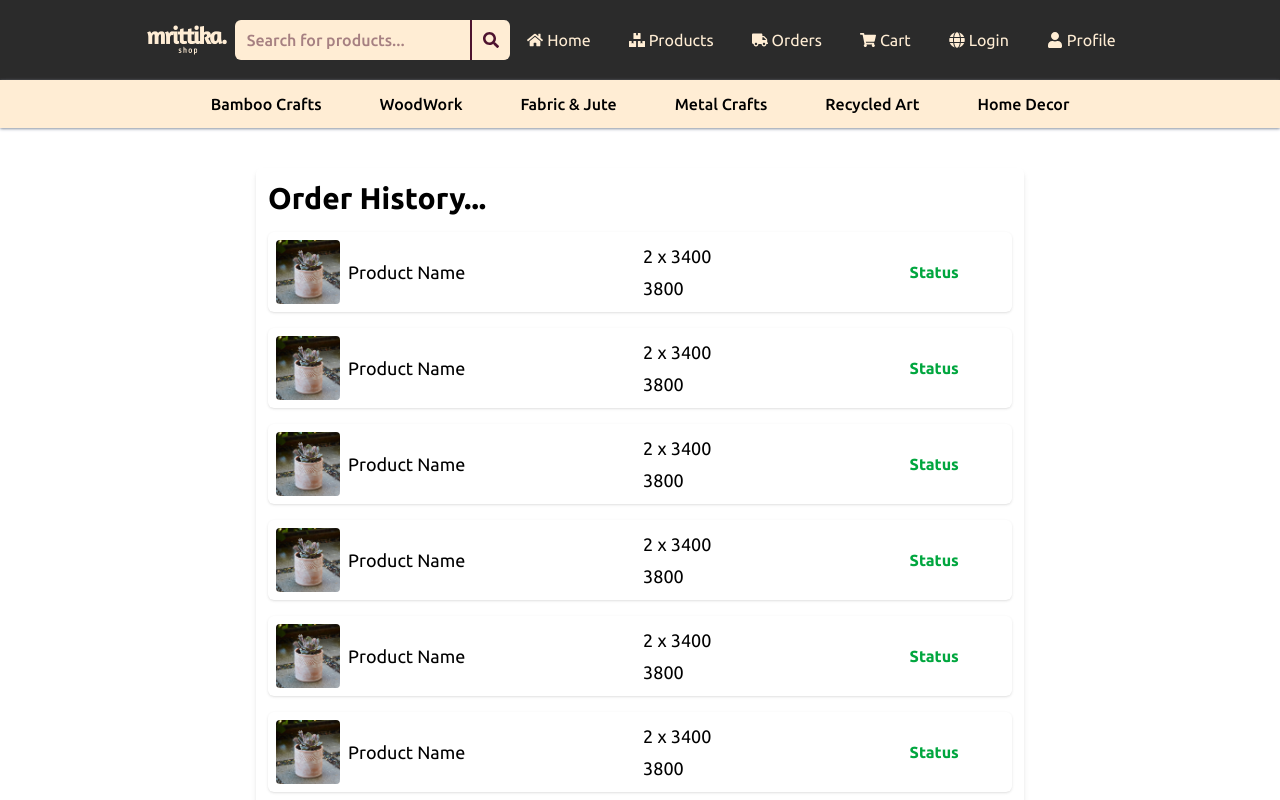
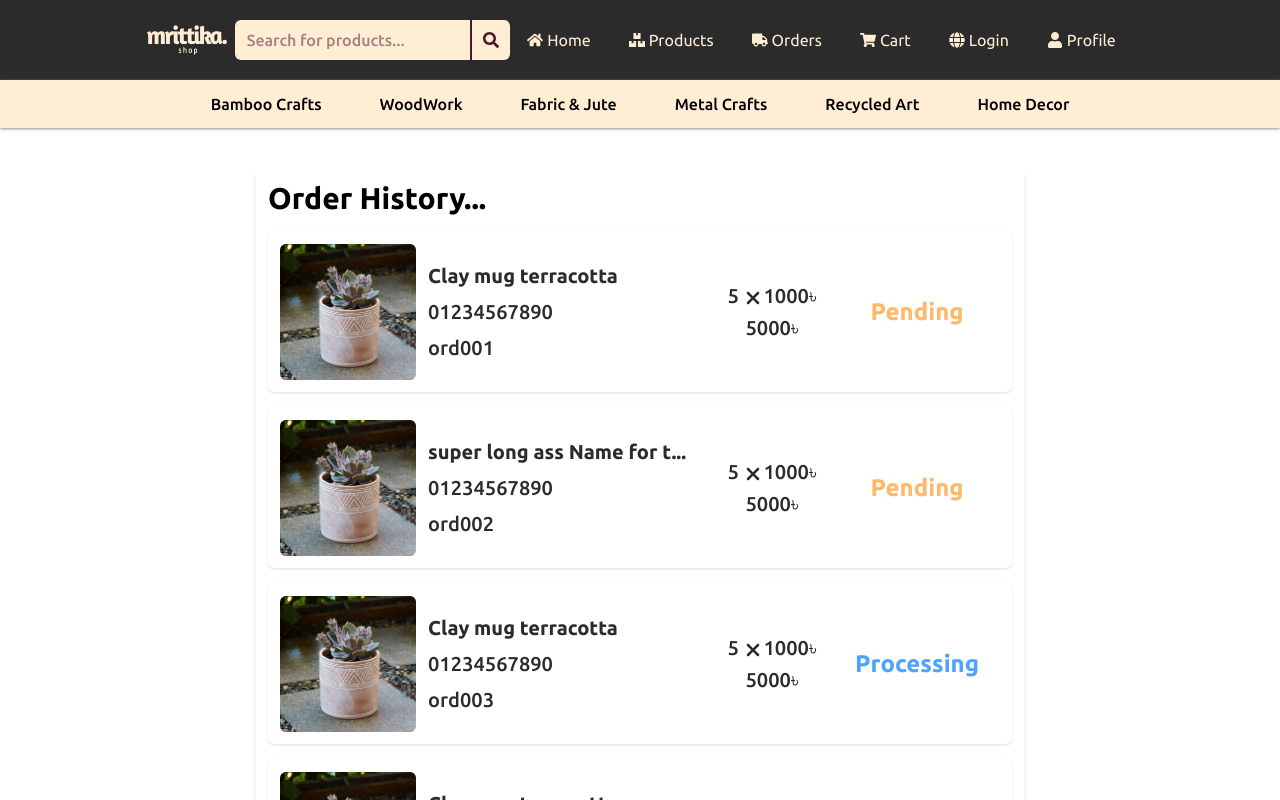
Before and after one commit to jubayercodenerd/mrittika-shop, a React (Vite) app: page / in a window 1280 px wide. Shown: the top 800 px of the page. Built offline with nearby package versions, Linux system fonts and the light colour scheme.

Commit message:
completed the OrdersPage.jsx

```diff
--- a/src/Pages/OrdersPage/OrdersPage.jsx
+++ b/src/Pages/OrdersPage/OrdersPage.jsx
@@ -1,10 +1,11 @@
-import React from 'react'
+import React, {useEffect} from 'react'
 import Navbar from "../../components/shared/Navbar.jsx";
 import Footer from "../../components/shared/Footer.jsx";
 import Section from "../../components/ui/Section.jsx";
 import Table from "../../components/ui/Table.jsx";
 import H1 from "../../components/ui/H1.jsx";
 import P from "../../components/ui/P.jsx";
+import {FaXmark} from "react-icons/fa6";
 
 const OrdersPage = () => {
     return (
@@ -13,15 +14,14 @@ const OrdersPage = () => {
                 <Navbar/>
                 <Section className={"rounded-md shadow-md p-3 h-full"}>
                     <H1 className={"self-start"}>Order History...</H1>
-                    <Order/>
-                    <Order/>
-                    <Order/>
-                    <Order/>
-                    <Order/>
-                    <Order/>
-                    <Order/>
-                    <Order/>
-                    <Order/>
+                    <Order imageUrl={"/TemporaryProductImages/clayPot1.webp"} productName={"Clay mug terracotta"} phone={'01234567890'} orderId={'ord001'} quantity={5} price={1000} totalPrice={5000} status={"Pending"}/>
+                    <Order imageUrl={"/TemporaryProductImages/clayPot1.webp"} productName={"super long ass Name for testing purposes"} phone={'01234567890'} orderId={'ord002'} quantity={5} price={1000} totalPrice={5000} status={"Pending"}/>
+                    <Order imageUrl={"/TemporaryProductImages/clayPot1.webp"} productName={"Clay mug terracotta"} phone={'01234567890'} orderId={'ord003'} quantity={5} price={1000} totalPrice={5000} status={"Processing"}/>
+                    <Order imageUrl={"/TemporaryProductImages/clayPot1.webp"} productName={"Clay mug terracotta"} phone={'01234567890'} orderId={'ord004'} quantity={5} price={1000} totalPrice={5000} status={"Shipping"}/>
+                    <Order imageUrl={"/TemporaryProductImages/clayPot1.webp"} productName={"Clay mug terracotta"} phone={'01234567890'} orderId={'ord005'} quantity={5} price={1000} totalPrice={5000} status={"cancelled"}/>
+                    <Order imageUrl={"/TemporaryProductImages/clayPot1.webp"} productName={"Clay mug terracotta"} phone={'01234567890'} orderId={'ord006'} quantity={5} price={1000} totalPrice={5000} status={"Shipping"}/>
+                    <Order imageUrl={"/TemporaryProductImages/clayPot1.webp"} productName={"Clay mug terracotta"} phone={'01234567890'} orderId={'ord007'} quantity={5} price={1000} totalPrice={5000} status={"Completed"}/>
+                    <Order imageUrl={"/TemporaryProductImages/clayPot1.webp"} productName={"Clay mug terracotta"} phone={'01234567890'} orderId={'ord008'} quantity={5} price={1000} totalPrice={5000} status={"Completed"}/>
                 </Section>
                 <Footer/>
             </main>
@@ -29,21 +29,33 @@ const OrdersPage = () => {
     );
 }
 
-const Order = () => {
+const Order = ({imageUrl, productName, phone, orderId, quantity, price, totalPrice, status}) => {
+    const getStatusColor = (status)=>{
+        switch (status.toLowerCase()){
+            case "pending": return "text-orange-300";
+            case "processing" : return "text-blue-400";
+            case "shipping": return "text-teal-400";
+            case "completed": return "text-green-500";
+            case "cancelled": return "text-red-500";
+            default: return "text-gray-500";
+        }
+    }
     return(
         <>
-            <div className={"h-20 w-full flex justify-start items-center  rounded-md shadow-sm p-2 gap-x-2"}>
-                <img src="/TemporaryProductImages/clayPot1.webp" className={"h-full aspect-square rounded-sm"} alt=""/>
-                <div className={"w-full  h-full grid grid-cols-9 gap-x-2"}>
-                    <div className={"col-span-4 h-full flex flex-col justify-center items-start gap-y-.5"}>
-                        <P className={"font-medium text-sm"}>Product Name</P>
+            <div className={"h-20 md:h-40 w-full flex justify-start items-center rounded-md shadow-sm p-2 gap-x-2 md:p-3 md:gap-3"}>
+                <img src={imageUrl} className={"h-full aspect-square rounded-sm lg:rounded-md"} alt=""/>
+                <div className={"w-full  h-full grid grid-cols-10 gap-x-2"}>
+                    <div className={"col-span-4 md:col-span-5 h-full flex flex-col justify-center items-start gap-y-.5 md:gap-y-2"}>
+                        <P className={"font-semibold text-xs sm:text-sm md:text-md xl:text-xl"}>{productName.length>25 ? productName.slice(0,25) + '...': productName}</P>
+                        <P className={"font-medium text-xs sm:text-sm md:text-md xl:text-xl"}>{phone}</P>
+                        <P className={"font-medium text-xs sm:text-sm md:text-md xl:text-xl"}>{orderId}</P>
                     </div>
-                    <div className={"col-span-3 h-full flex flex-col justify-center items-start gap-y-1"}>
-                        <P className={"font-medium text-sm"}>2 x 3400</P>
-                        <P className={"font-medium text-sm"}>3800</P>
+                    <div className={"col-span-3 md:col-span-2 h-full flex flex-col justify-center items-center gap-y-1 "}>
+                        <P className={"font-medium text-xs sm:text-sm md:text-md xl:text-xl"}>{quantity} <FaXmark className={"inline-block"}/>{price}৳</P>
+                        <P className={"font-medium text-xs sm:text-sm md:text-md xl:text-xl"}>{totalPrice}৳</P>
                     </div>
-                    <div className={"col-span-2 h-full flex flex-col justify-center items-center gap-y-1"}>
-                        <p className={"font-bold text-green-600"}>Status</p>
+                    <div className={"col-span-3 h-full flex flex-col justify-center items-center gap-y-1 "}>
+                        <p className={`status font-bold text-xs sm:text-sm md:text-lg xl:text-2xl ${getStatusColor(status)}`}>{status}</p>
                     </div>
                 </div>
             </div>
--- a/src/components/ui/P.jsx
+++ b/src/components/ui/P.jsx
@@ -2,7 +2,7 @@ import React from 'react'
 
 const P = ({children, className}) => {
     return (
-        <p className={`text-md lg:text-lg font font-normal ${className}`}>
+        <p className={`text-md lg:text-lg text-[#2b2b2b] ${className} `}>
             {children}
         </p>
     )
```
